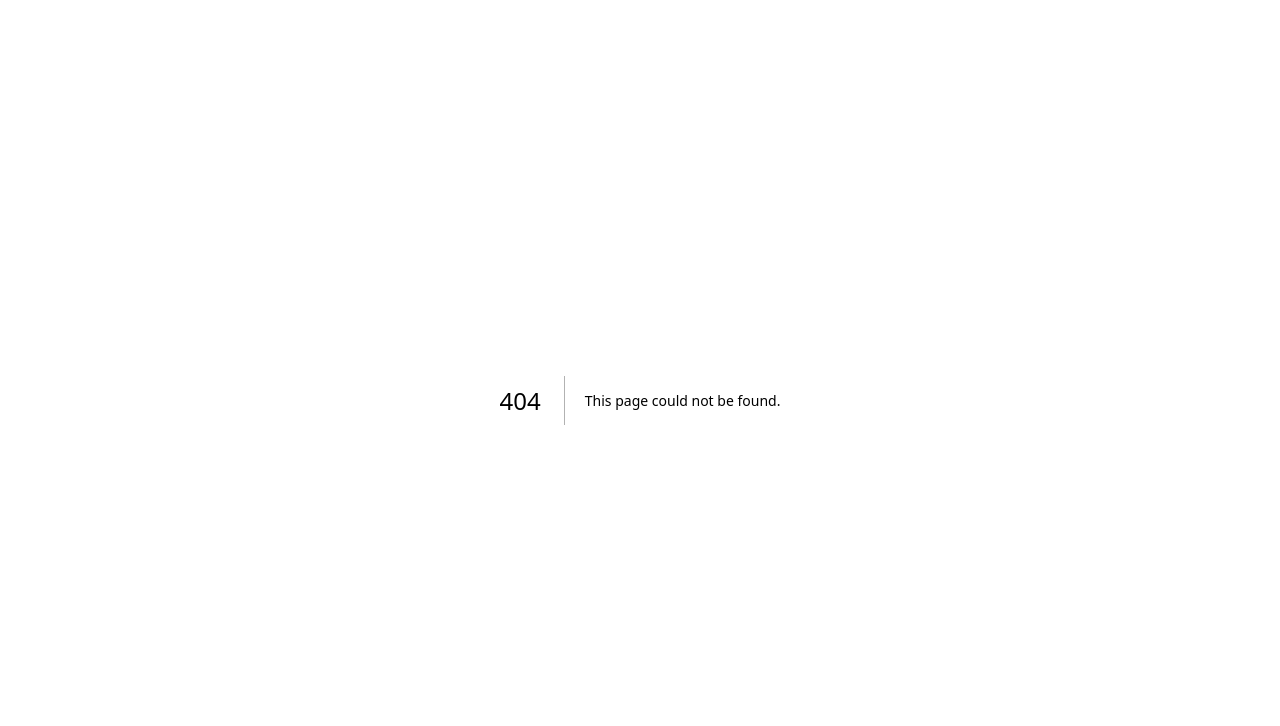
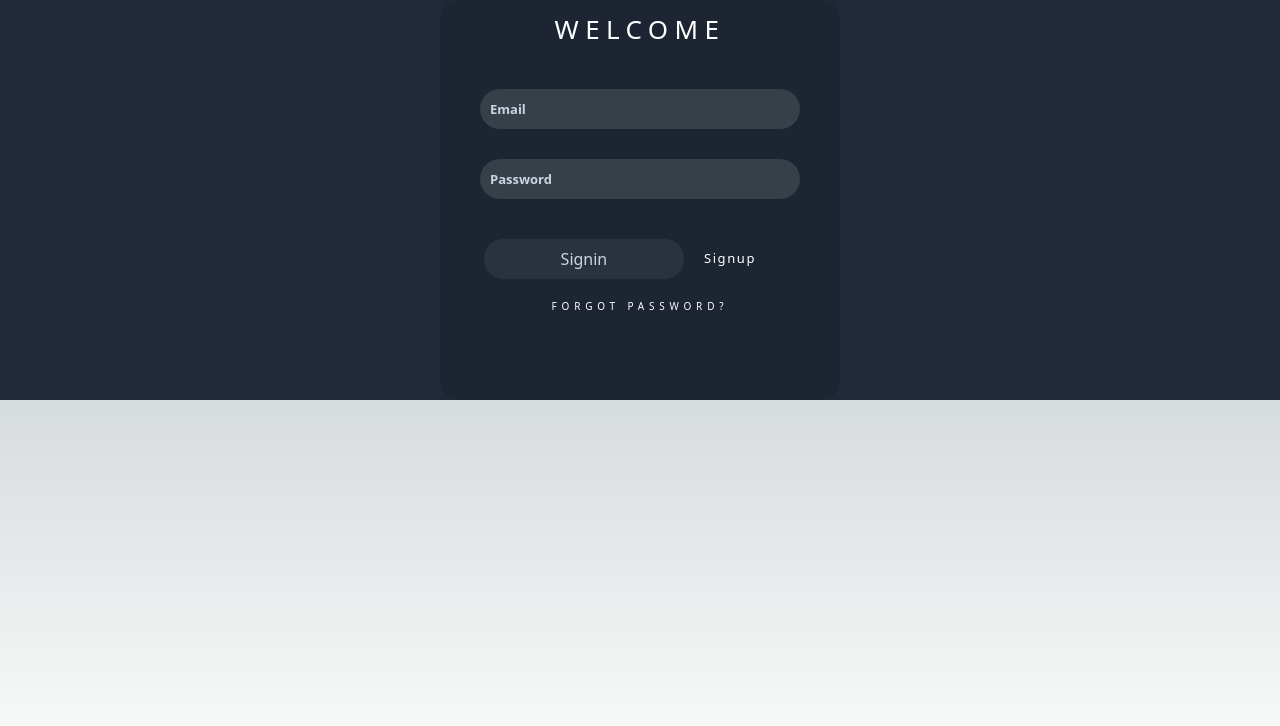
Before and after one commit to leap-2022-teal/Adolf-client, a Next.js app: page /login/login in a window 1280 px wide. Before the commit this address had no page. Shown: the top 726 px of the page. Built offline with nearby package versions, Linux system fonts and the light colour scheme.

Commit message:
login-html

```diff
--- /dev/null
+++ b/src/pages/login/login.tsx
@@ -0,0 +1,23 @@
+export default function Login(){
+
+    return(
+        <div className=" bg-[#1f2937]
+          flex  flex-col items-center ">
+            <div className="w-[400px] bg-black bg-opacity-10 h-[50vh] rounded-[20px] shadow-black">
+                <h1 className="text-white uppercase flex justify-center my-[10px] tracking-[0.4rem] text-[26px]" >Welcome</h1>
+                <div className="flex flex-col gap-[30px] items-center  text-[13px] font-bold text-[#cbd5e1] my-[40px] ">
+                    <input type="Email" placeholder="Email" className=" placeholder:text-[#cbd5e1] bg-neutral-400 bg-opacity-20 rounded-[2rem] h-[2.5rem] w-[80%] outline-[none] px-[10px] focus:outline-none "/>
+                    <input type="Password" placeholder="Password" className="placeholder:text-[#cbd5e1] bg-neutral-400 bg-opacity-20 rounded-[2rem] h-[2.5rem] w-[80%] outline-[none] px-[10px] focus:outline-none" />
+
+
+                </div>
+                <div className="flex gap-[20px] justify-center ">
+                        <button className="w-[50%] text-[#cbd5e1] h-[2.5rem] bg-neutral-400 bg-opacity-10 rounded-[2rem] cursor-pointer ml-[-40px] ">Signin</button>
+                        <a href="#" className="my-[10px] text-[13px] tracking-[0.1rem] text-white ">Signup</a>
+                    </div>
+                     <a href="#" className="tracking-[0.3rem] text-white text-[10px] flex justify-center my-[20px]">FORGOT PASSWORD?</a>
+            </div>
+        </div>
+
+    )
+}
```
